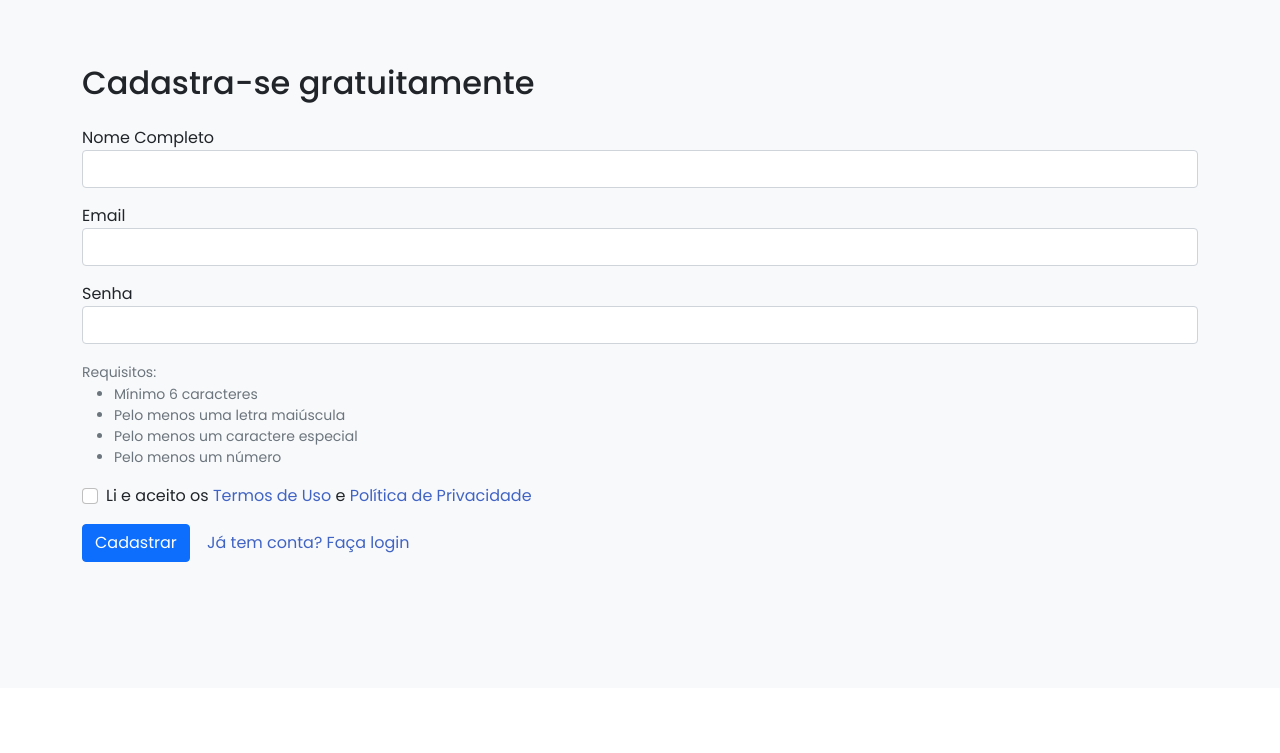
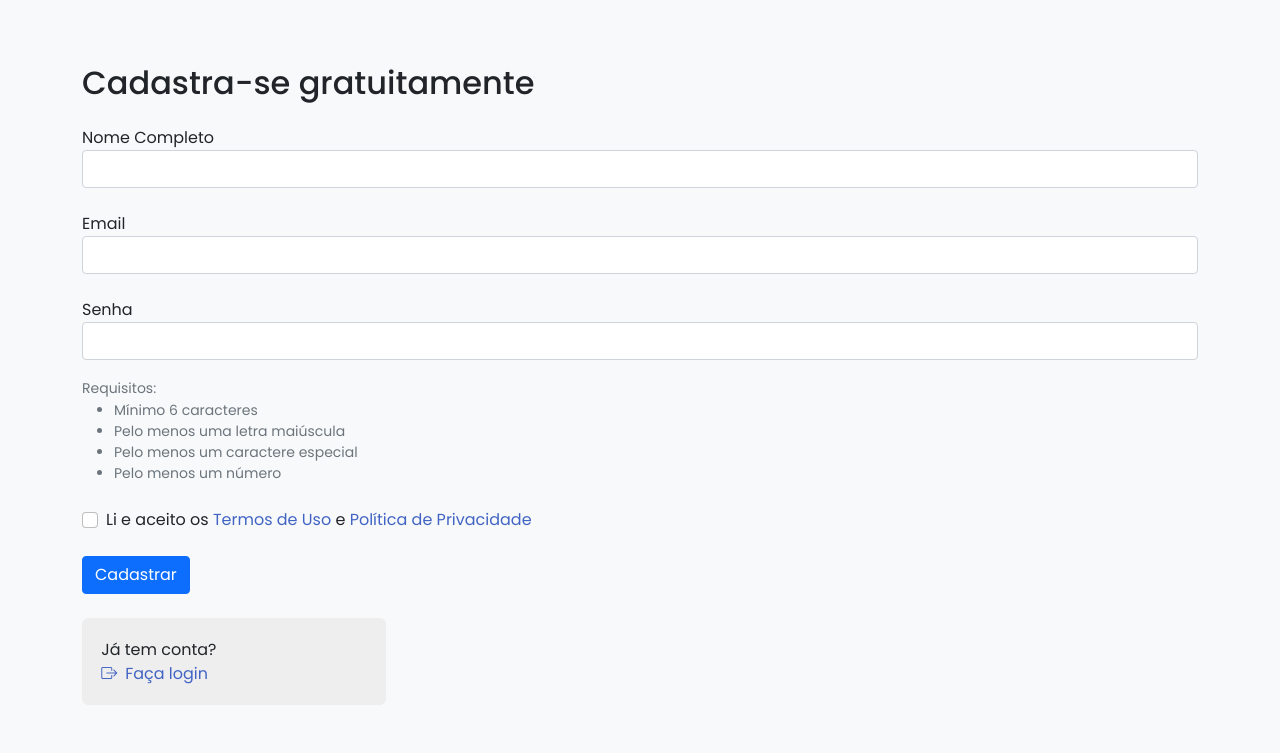
Before and after one commit to Matheus153/flask-financas, a Flask app: page /cadastrar in a window 1280 px wide. Shown: the part 112-865 px from the top of the page. Before the commit the page ends 674 px from the top, so only its background shows below. Run offline with Flask 3, Linux system fonts and the light colour scheme; some libraries are stand-ins or nearby versions.

Commit message:
style: melhorando formatação de termos e espaçamento de elementos de cadastro

```diff
--- a/templates/cadastrar.html
+++ b/templates/cadastrar.html
@@ -4,18 +4,18 @@
 <h2 class="mb-4">Cadastra-se gratuitamente</h2>
 <form method="POST">
     <input type="hidden" name="csrf_token" value="{{ csrf_token() }}">
-    <div class="mb-3">
+    <div class="mb-4">
         <label>Nome Completo</label>
         <input type="text" name="fullname" class="form-control" maxlength="100" required>
     </div>
 
-    <div class="mb-3">
+    <div class="mb-4">
         <label>Email</label>
         <input type="email" name="email" class="form-control" maxlength="100" value="{{ email|default('', true) }}"
             required>
     </div>
 
-    <div class="mb-3">
+    <div class="mb-4">
         <label>Senha</label>
         <input type="password" name="password" maxlength="100" class="form-control mb-3" required>
         <small class="form-text text-muted">
@@ -29,7 +29,7 @@
         </small>
     </div>
 
-    <div class="mb-3 form-check">
+    <div class="mb-4 form-check">
         <input type="checkbox" class="form-check-input" id="aceitarTermos" name="aceitar_termos" required>
         <label class="form-check-label" for="aceitarTermos">
             Li e aceito os <a class="link-blue" href="{{ url_for('main.termos_condicoes') }}" target="_blank">Termos de
@@ -40,6 +40,11 @@
     </div>
 
     <button type="submit" class="btn btn-primary">Cadastrar</button>
-    <a class="btn btn-link link-blue" href="{{ url_for('main.login') }}" class="">Já tem conta? Faça login</a>
+
+    <div class="subscribe">
+        <label>Já tem conta?</label>
+        <a class=" link-blue" href="{{ url_for('main.login') }}" class="btn btn-link">
+            <i class="bi bi-box-arrow-right me-2"></i>Faça login</a>
+    </div>
 </form>
 {% endblock %}
--- a/templates/politica_privacidade.html
+++ b/templates/politica_privacidade.html
@@ -9,7 +9,7 @@
                     <h2><i class="bi bi-shield-lock"></i> Política de Privacidade</h2>
                 </div>
 
-                <div class="card-body">
+                <div class="card-body" style="text-align: justify;">
                     <p class="text-muted">Última atualização: {{ data_atual }}</p>
 
                     <section class="mb-5">
--- a/templates/termos_condicoes.html
+++ b/templates/termos_condicoes.html
@@ -4,7 +4,7 @@
 <div class="container">
     <div class="row">
         <div class="col-lg-10 mx-auto">
-            <div class="card shadow">
+            <div class="card shadow" style="text-align: justify;">
                 <div class="card-header bg-primary text-white">
                     <h2><i class="bi bi-file-earmark-text"></i> Termos de Uso</h2>
                 </div>
```
Also changed, not shown: README.md.
